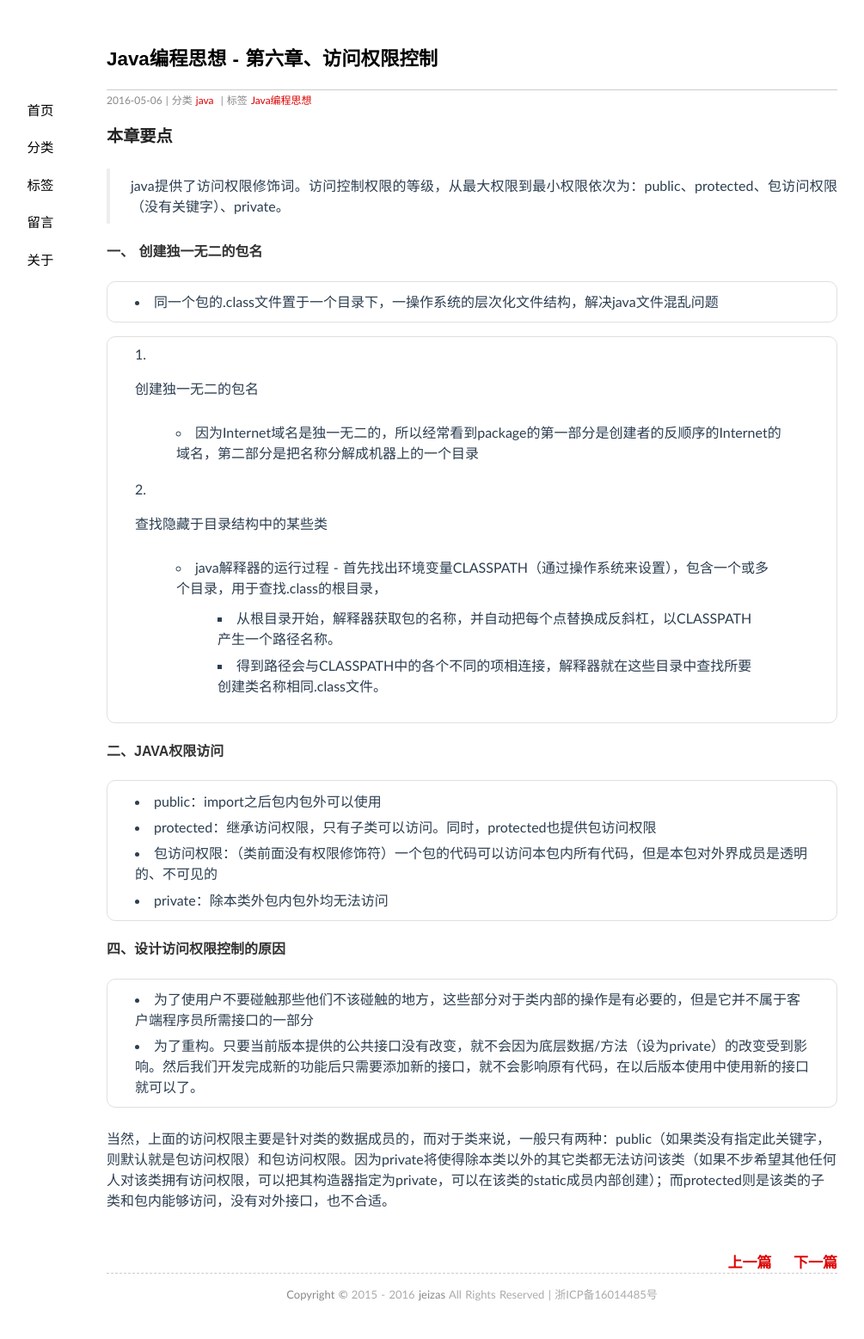
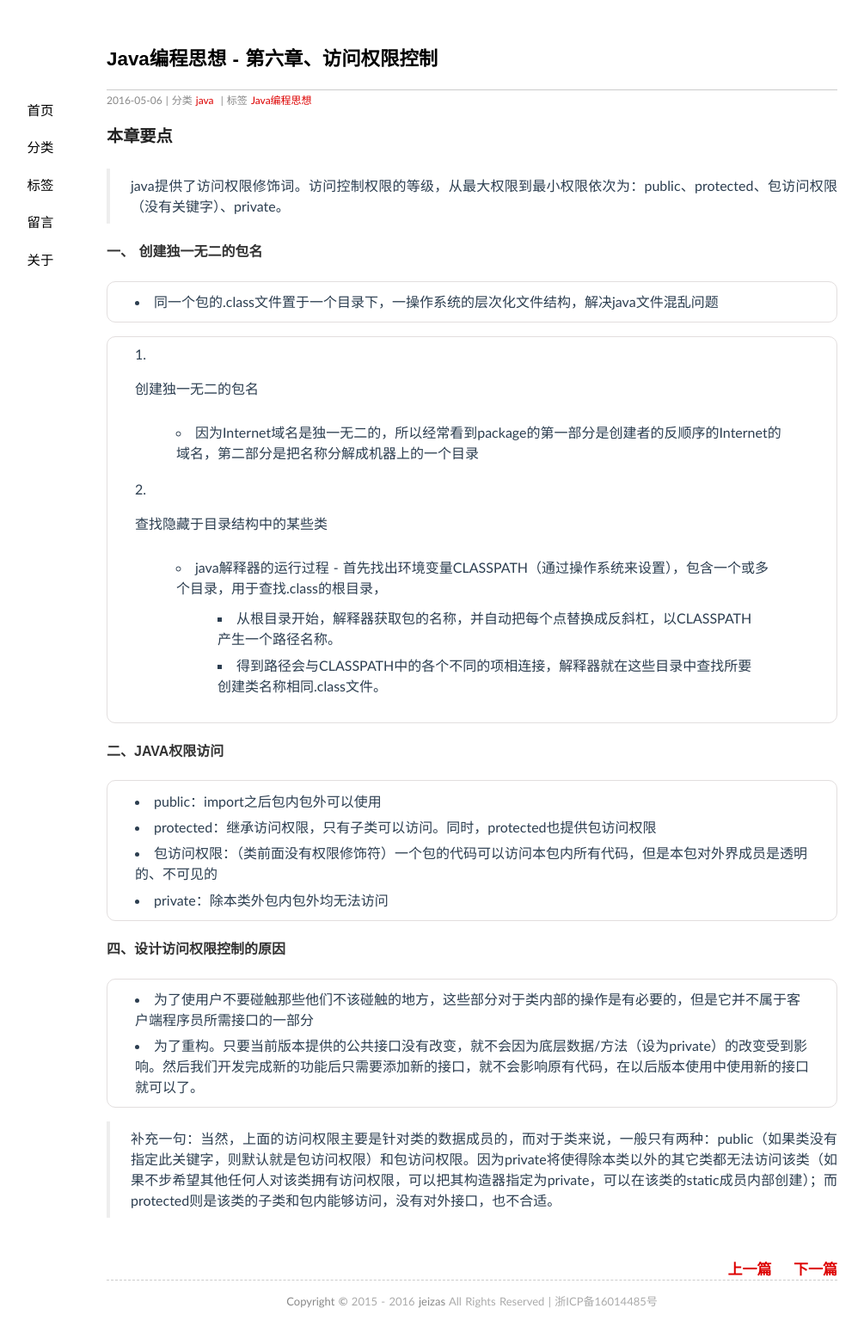
Before and after one commit to jeizas/jeizas.github.io, a Jekyll site: the page built from _posts/2016-05-06-thinking_in_java_chapter06.md, in a window 1280 px wide. Shown: the whole page at 86% size, without its empty margins (91-1096 px from the left). Built offline with Jekyll 4.4.1, drawn with Linux system fonts in a browser that asks for light colours; comment, search, counter and statistics services are not loaded.

Commit message:
修改：     _posts/2016-05-06-thinking_in_java_chapter06.md

```diff
--- a/_posts/2016-05-06-thinking_in_java_chapter06.md
+++ b/_posts/2016-05-06-thinking_in_java_chapter06.md
@@ -37,4 +37,4 @@ tags: [Java编程思想]
 - 为了使用户不要碰触那些他们不该碰触的地方，这些部分对于类内部的操作是有必要的，但是它并不属于客户端程序员所需接口的一部分
 - 为了重构。只要当前版本提供的公共接口没有改变，就不会因为底层数据/方法（设为private）的改变受到影响。然后我们开发完成新的功能后只需要添加新的接口，就不会影响原有代码，在以后版本使用中使用新的接口就可以了。
 
-当然，上面的访问权限主要是针对类的数据成员的，而对于类来说，一般只有两种：public（如果类没有指定此关键字，则默认就是包访问权限）和包访问权限。因为private将使得除本类以外的其它类都无法访问该类（如果不步希望其他任何人对该类拥有访问权限，可以把其构造器指定为private，可以在该类的static成员内部创建）；而protected则是该类的子类和包内能够访问，没有对外接口，也不合适。
+> 补充一句：当然，上面的访问权限主要是针对类的数据成员的，而对于类来说，一般只有两种：public（如果类没有指定此关键字，则默认就是包访问权限）和包访问权限。因为private将使得除本类以外的其它类都无法访问该类（如果不步希望其他任何人对该类拥有访问权限，可以把其构造器指定为private，可以在该类的static成员内部创建）；而protected则是该类的子类和包内能够访问，没有对外接口，也不合适。
```
